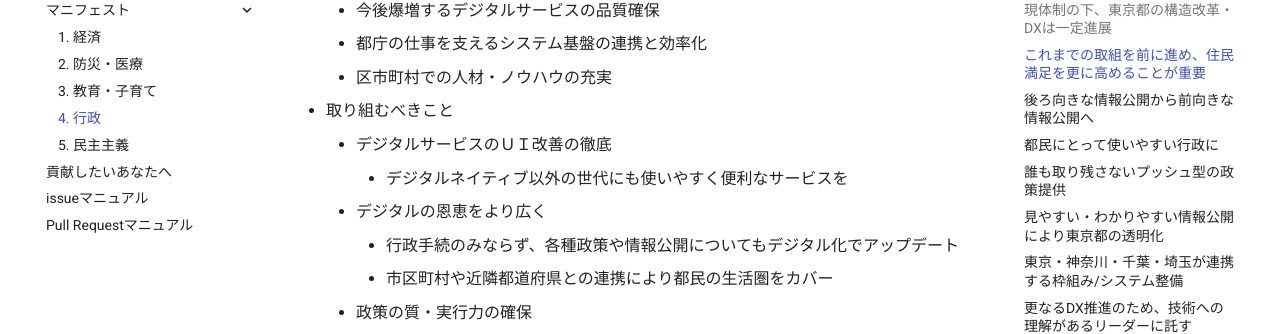
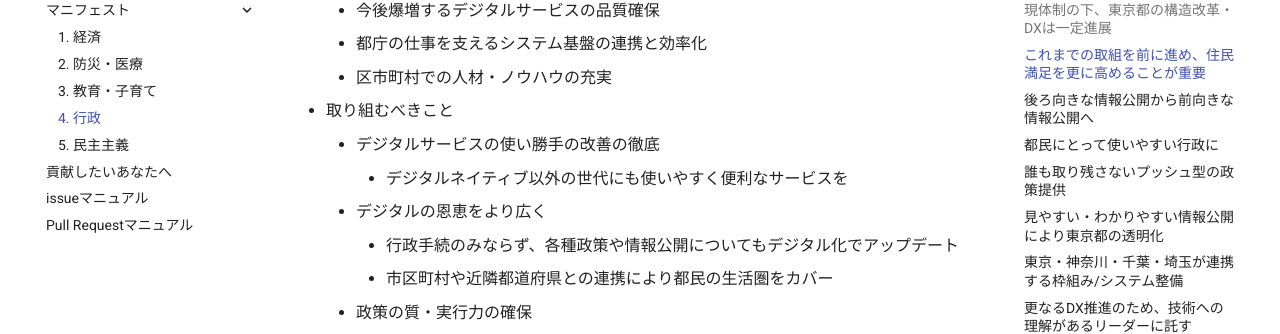
Before and after one commit to takahiroanno2024/election2024, an MkDocs documentation site: the page built from docs/manifest/administration.md, in a window 1280 px wide and 900 px high, scrolled down 1937 px. Shown: the part 125-459 px from the top of the window. Built offline with MkDocs 1.6.1 and Material for MkDocs 9.7.7, drawn with Linux system fonts in a browser that asks for light colours.

Commit message:
Update administration.md: ＵＩ → 使い勝手

```diff
--- a/docs/manifest/administration.md
+++ b/docs/manifest/administration.md
@@ -43,7 +43,7 @@
     - 都庁の仕事を支えるシステム基盤の連携と効率化
     - 区市町村での人材・ノウハウの充実
 - 取り組むべきこと
-    - デジタルサービスのＵＩ改善の徹底
+    - デジタルサービスの使い勝手の改善の徹底
         - デジタルネイティブ以外の世代にも使いやすく便利なサービスを
     - デジタルの恩恵をより広く
         - 行政手続のみならず、各種政策や情報公開についてもデジタル化でアップデート
```
